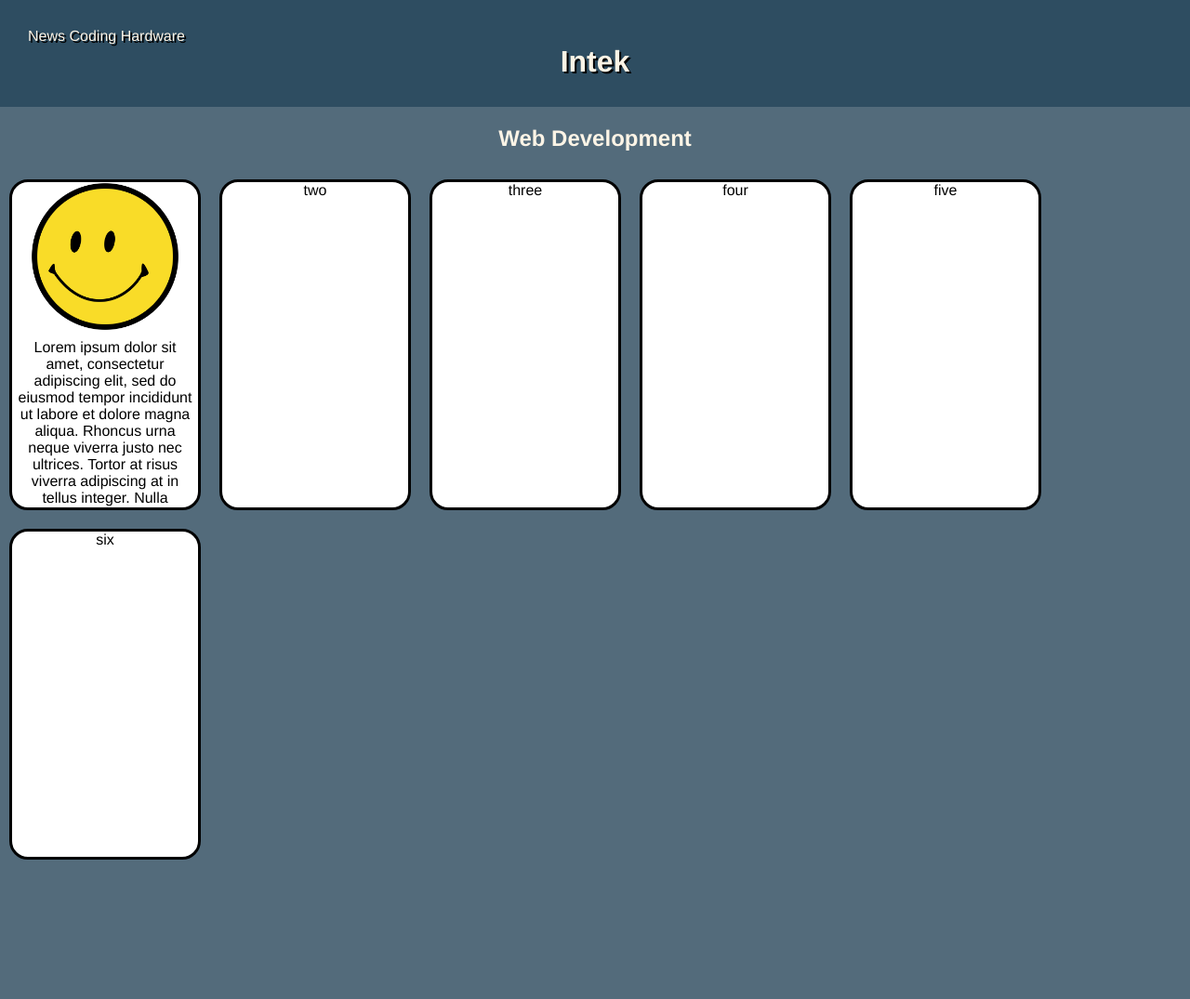
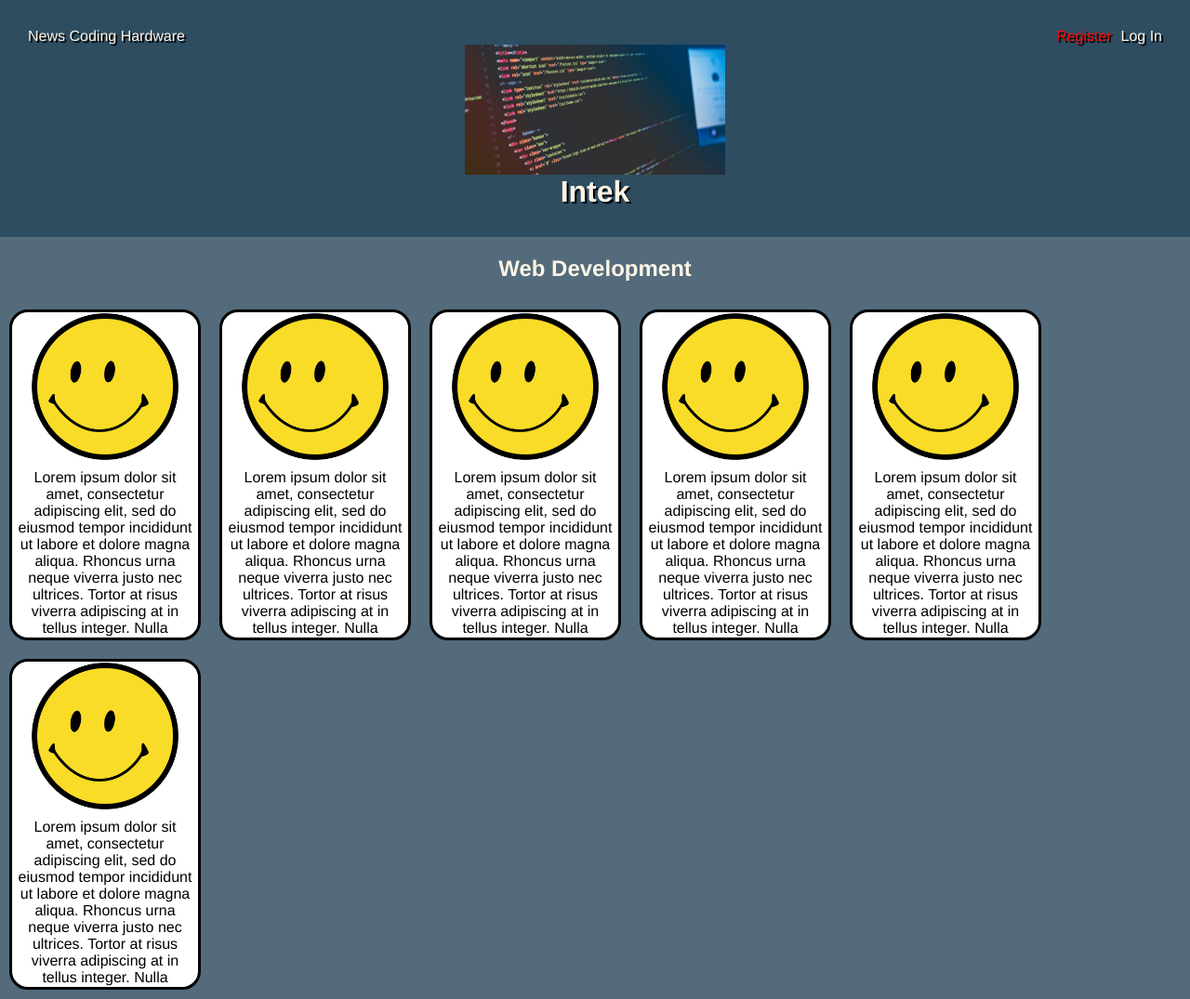
Before and after one commit to wamackie/rust, a plain HTML site: page index.html in a window 1280 px wide. Shown: the whole page at 93% size. Before the commit the page ends 935 px from the top, so only its background shows below. Drawn offline with Linux system fonts and the light colour scheme.

Commit message:
populated threads + banner

```diff
--- a/assets/css/style.css
+++ b/assets/css/style.css
@@ -9,6 +9,24 @@ header {
     background-color: #2e4d61;
     text-shadow: 2px 2px black;
     padding: 30px;
+}
+
+#register {
+    color: red;
+    float: right;
+    margin-right: 10px;
+}
+
+#log-in {
+    float: right;
+}
+
+.banner {
+    display: block;
+    margin-left: auto;
+    margin-right: auto;
+    width: 280px;
+    height: 140px;
 }
 
 .title {
--- a/index.html
+++ b/index.html
@@ -13,7 +13,10 @@
             <span>News</span>
             <span>Coding</span>
             <span>Hardware</span>
+            <span id="log-in">Log In</span>
+            <span id="register">Register</span>
         </div>
+        <img class ="banner" src="./assets/images/coding-banner.jpg" alt="coding banner">
         <h1 class="title">Intek</h1>
     </header>
     <div id="board-title">
@@ -26,19 +29,24 @@
             <p class="thread-text">Lorem ipsum dolor sit amet, consectetur adipiscing elit, sed do eiusmod tempor incididunt ut labore et dolore magna aliqua. Rhoncus urna neque viverra justo nec ultrices. Tortor at risus viverra adipiscing at in tellus integer. Nulla malesuada pellentesque elit eget gravida cum sociis natoque. Suspendisse ultrices gravida dictum fusce ut placerat orci nulla. Sed euismod nisi porta lorem mollis aliquam ut. Hendrerit gravida rutrum quisque non tellus. Nulla aliquet porttitor lacus luctus accumsan tortor posuere ac ut. Etiam sit amet nisl purus in mollis. Pharetra massa massa ultricies mi quis hendrerit dolor magna. Euismod nisi porta lorem mollis aliquam ut porttitor leo a.</p>
         </div>
         <div class="flexbox-item flexbox-item-2">
-            <p>two</p>
+            <img class ="thread-image" src="./assets/images/smile.png" alt="emotion">
+            <p class="thread-text">Lorem ipsum dolor sit amet, consectetur adipiscing elit, sed do eiusmod tempor incididunt ut labore et dolore magna aliqua. Rhoncus urna neque viverra justo nec ultrices. Tortor at risus viverra adipiscing at in tellus integer. Nulla malesuada pellentesque elit eget gravida cum sociis natoque. Suspendisse ultrices gravida dictum fusce ut placerat orci nulla. Sed euismod nisi porta lorem mollis aliquam ut. Hendrerit gravida rutrum quisque non tellus. Nulla aliquet porttitor lacus luctus accumsan tortor posuere ac ut. Etiam sit amet nisl purus in mollis. Pharetra massa massa ultricies mi quis hendrerit dolor magna. Euismod nisi porta lorem mollis aliquam ut porttitor leo a.</p>
         </div>
         <div class="flexbox-item flexbox-item-3">
-            <p>three</p>
+            <img class ="thread-image" src="./assets/images/smile.png" alt="emotion">
+            <p class="thread-text">Lorem ipsum dolor sit amet, consectetur adipiscing elit, sed do eiusmod tempor incididunt ut labore et dolore magna aliqua. Rhoncus urna neque viverra justo nec ultrices. Tortor at risus viverra adipiscing at in tellus integer. Nulla malesuada pellentesque elit eget gravida cum sociis natoque. Suspendisse ultrices gravida dictum fusce ut placerat orci nulla. Sed euismod nisi porta lorem mollis aliquam ut. Hendrerit gravida rutrum quisque non tellus. Nulla aliquet porttitor lacus luctus accumsan tortor posuere ac ut. Etiam sit amet nisl purus in mollis. Pharetra massa massa ultricies mi quis hendrerit dolor magna. Euismod nisi porta lorem mollis aliquam ut porttitor leo a.</p>
         </div>
         <div class="flexbox-item flexbox-item-4">
-            <p>four</p>
+            <img class ="thread-image" src="./assets/images/smile.png" alt="emotion">
+            <p class="thread-text">Lorem ipsum dolor sit amet, consectetur adipiscing elit, sed do eiusmod tempor incididunt ut labore et dolore magna aliqua. Rhoncus urna neque viverra justo nec ultrices. Tortor at risus viverra adipiscing at in tellus integer. Nulla malesuada pellentesque elit eget gravida cum sociis natoque. Suspendisse ultrices gravida dictum fusce ut placerat orci nulla. Sed euismod nisi porta lorem mollis aliquam ut. Hendrerit gravida rutrum quisque non tellus. Nulla aliquet porttitor lacus luctus accumsan tortor posuere ac ut. Etiam sit amet nisl purus in mollis. Pharetra massa massa ultricies mi quis hendrerit dolor magna. Euismod nisi porta lorem mollis aliquam ut porttitor leo a.</p>
         </div>
         <div class="flexbox-item flexbox-item-5">
-            <p>five</p>
+            <img class ="thread-image" src="./assets/images/smile.png" alt="emotion">
+            <p class="thread-text">Lorem ipsum dolor sit amet, consectetur adipiscing elit, sed do eiusmod tempor incididunt ut labore et dolore magna aliqua. Rhoncus urna neque viverra justo nec ultrices. Tortor at risus viverra adipiscing at in tellus integer. Nulla malesuada pellentesque elit eget gravida cum sociis natoque. Suspendisse ultrices gravida dictum fusce ut placerat orci nulla. Sed euismod nisi porta lorem mollis aliquam ut. Hendrerit gravida rutrum quisque non tellus. Nulla aliquet porttitor lacus luctus accumsan tortor posuere ac ut. Etiam sit amet nisl purus in mollis. Pharetra massa massa ultricies mi quis hendrerit dolor magna. Euismod nisi porta lorem mollis aliquam ut porttitor leo a.</p>
         </div>
         <div class="flexbox-item flexbox-item-6">
-            <p>six</p>
+            <img class ="thread-image" src="./assets/images/smile.png" alt="emotion">
+            <p class="thread-text">Lorem ipsum dolor sit amet, consectetur adipiscing elit, sed do eiusmod tempor incididunt ut labore et dolore magna aliqua. Rhoncus urna neque viverra justo nec ultrices. Tortor at risus viverra adipiscing at in tellus integer. Nulla malesuada pellentesque elit eget gravida cum sociis natoque. Suspendisse ultrices gravida dictum fusce ut placerat orci nulla. Sed euismod nisi porta lorem mollis aliquam ut. Hendrerit gravida rutrum quisque non tellus. Nulla aliquet porttitor lacus luctus accumsan tortor posuere ac ut. Etiam sit amet nisl purus in mollis. Pharetra massa massa ultricies mi quis hendrerit dolor magna. Euismod nisi porta lorem mollis aliquam ut porttitor leo a.</p>
         </div>
     </div>
 
```
Also changed, not shown: assets/images/coding-banner.jpg (added).
